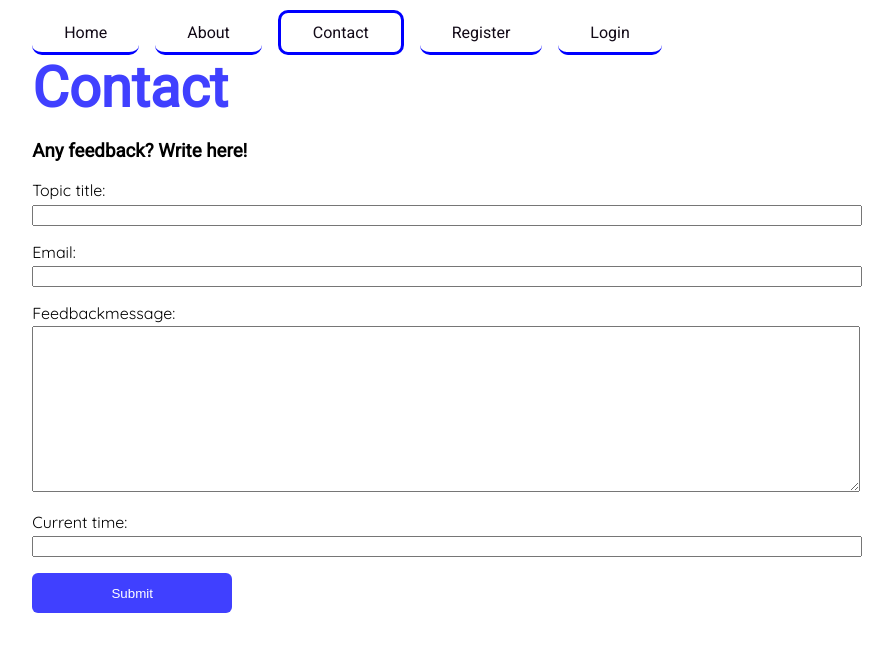
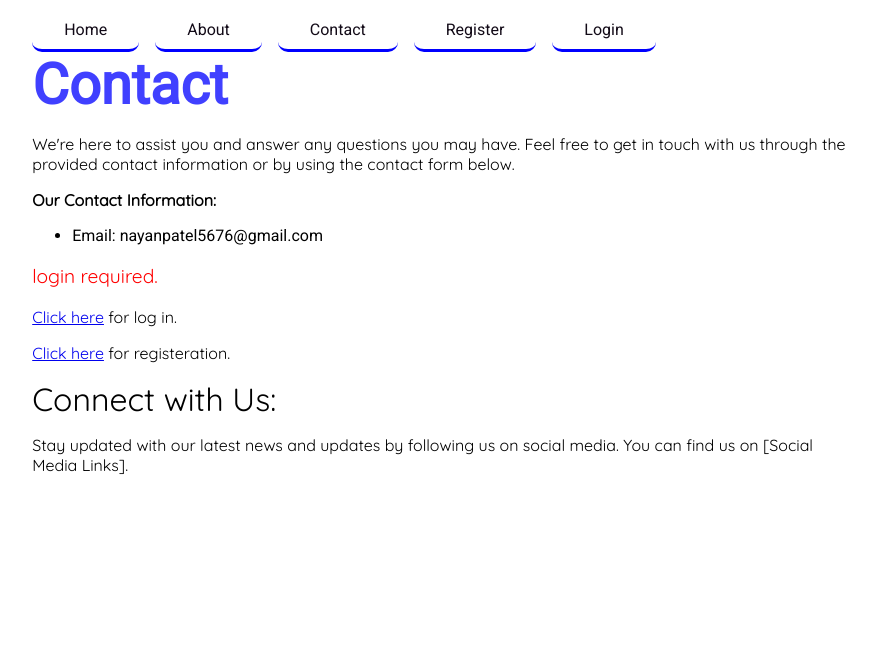
Before and after one commit to nayan00112/Transpara, a Django app: page /contact in a window 1280 px wide. Shown: the top 652 px of the page, without its empty margins (197-1090 px from the left). Run offline with Django 3.2, Linux system fonts and the light colour scheme.

Commit message:
blogs updated

```diff
--- a/Transpara/Blogs/forms.py
+++ b/Transpara/Blogs/forms.py
@@ -2,6 +2,4 @@ from django import forms
 
 class FeedBackForm(forms.Form):
     topic_title = forms.CharField(max_length=50, required=True)
-    email = forms.EmailField(required=True)
     feedbackmessage = forms.CharField(widget=forms.Textarea(attrs={'rows':5, 'cols':34}), required=True)
-    current_time = forms.TimeField(required=False)
--- a/Transpara/Blogs/views.py
+++ b/Transpara/Blogs/views.py
@@ -14,17 +14,22 @@ def about(request):
 def contact(request):
     fm = FeedBackForm()
     if request.method=="POST":
-        try:
-            topic_title = request.POST['topic_title']
-            email = request.POST['email']
-            feedbackmessage = request.POST['feedbackmessage']
-            # day month year Hour Minute Second
-            dateandtime = datetime.now().strftime("%d/%m/%Y %H:%M:%S")
+        if request.user.is_authenticated:
+            try:
+                topic_title = request.POST['topic_title']
+                email = request.user.email
+                feedbackmessage = request.POST['feedbackmessage']
+                # day month year Hour Minute Second
+                dateandtime = datetime.now().strftime("%d/%m/%Y %H:%M:%S")
 
-            fd = FeedbackData(topic_title = topic_title, email = email, feedbackmessage = feedbackmessage, currenttime = dateandtime, status = False)
-            fd.save()
-            messages.info(request, "Responce saved successfully.")
-        except:
-            messages.error(request, "Error: Not saved responce!")
-
-    return render (request, "Blogs/contact.html", {"active_contact":"active", 'fm' :fm})
+                fd = FeedbackData(topic_title = topic_title, email = email, feedbackmessage = feedbackmessage, currenttime = dateandtime, status = False)
+                fd.save()
+                messages.info(request, "Responce saved successfully.")
+            except:
+                messages.error(request, "Error: Not saved responce!")
+        else:
+            messages.error(request, "<p style='color:red;'>Login required!</p>")
+    if request.user.is_authenticated:
+        return render (request, "Blogs/contact.html", {"active_contact":"active", 'fm' :fm})
+    else:
+        return render (request, "Blogs/contact.html")
--- a/Transpara/templates/Blogs/contact.html
+++ b/Transpara/templates/Blogs/contact.html
@@ -43,12 +43,32 @@
         </ul>
 
         <h1 class="heading">Contact</h1>
+        <div>
+            {% if messages %}
+            <div style="background-color: khaki; padding:1px 12px;">
+                {% for message in messages %}
+                <p>
+                    {{message}}
+                </p>
+                {% endfor %}
+            </div>
+                {% endif %}
+            <p>We're here to assist you and answer any questions you may have. Feel free to get in touch with us through
+                the
+                provided contact information or by using the contact form below.</p>
 
+            <p><b>Our Contact Information:</b></p>
+
+            <ul>
+                <li>Email: nayanpatel5676@gmail.com</li>
+            </ul>
+
+
+        </div>
+        {% if user.is_authenticated %}
         <div>
             {% if fm %}
-            <h3>
-                <b>Any feedback? Write here!</b>
-            </h3>
+            <span style="font-size: 2rem;">Contact Form:</span>
 
             <form method="post" name="feedbackForm">
                 {{fm.as_p}}
@@ -58,17 +78,37 @@
                 </p>
             </form>
             {% endif %}
+            <div>
+                <p>We appreciate your feedback and are committed to providing you with the best service. If you have any
+                    suggestions or comments, please don't hesitate to reach out.</p>
+
+                <p>Thank you for considering us. We look forward to hearing from you.</p>
+            </div>
         </div>
+        {% else %}
         <div>
-            {% if messages %}
-            {% for message in messages %}
+            <p style="color:red; font-size:1.2rem;">
+                login required.
+            </p>
             <p>
-                {{message}}
+                <a href="/account/login">Click here</a> for log in.
             </p>
-            {% endfor %}
-            {% endif %}
+            <p>
+                <a href="/account/register">Click here</a> for registeration.
+            </p>
         </div>
+        {% endif %}
+
+
+
+        <p><span style="font-size: 2rem;">Connect with Us:</span></p>
+
+        <p>Stay updated with our latest news and updates by following us on social media. You can find us on [Social
+        Media
+        Links].</p>
+
     </div>
+
 </body>
 
 </html>
```
Also changed, not shown: Transpara/templates/Blogs/about.html (+4 -10 lines), Transpara/db.sqlite3.
